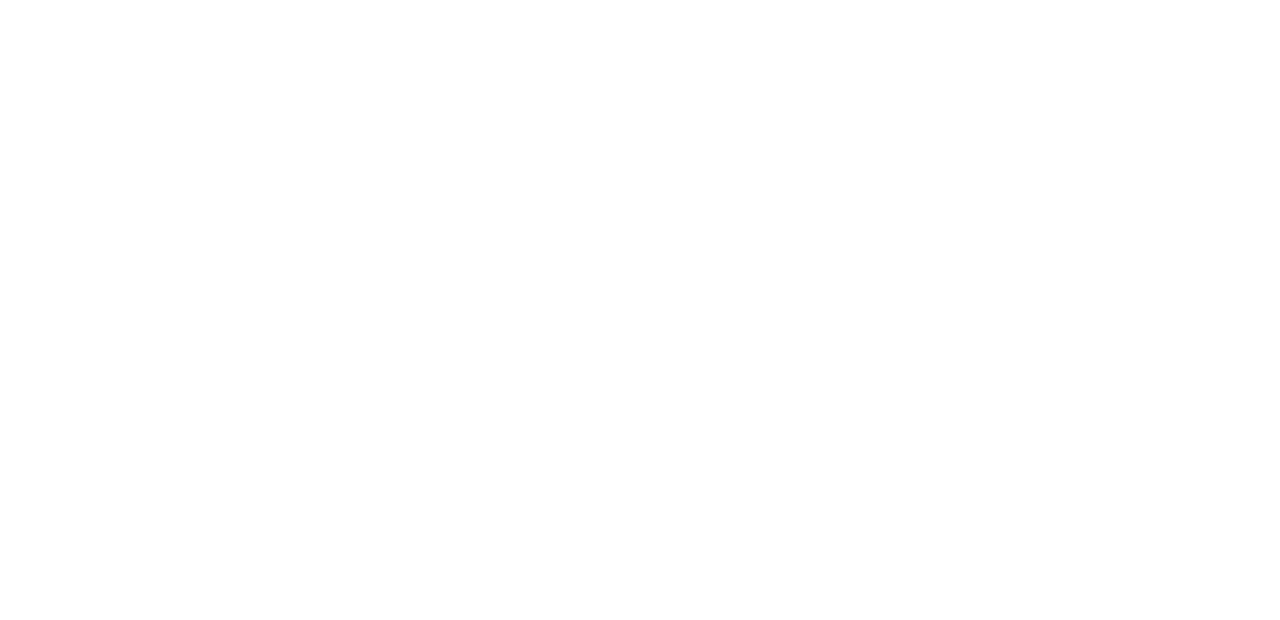
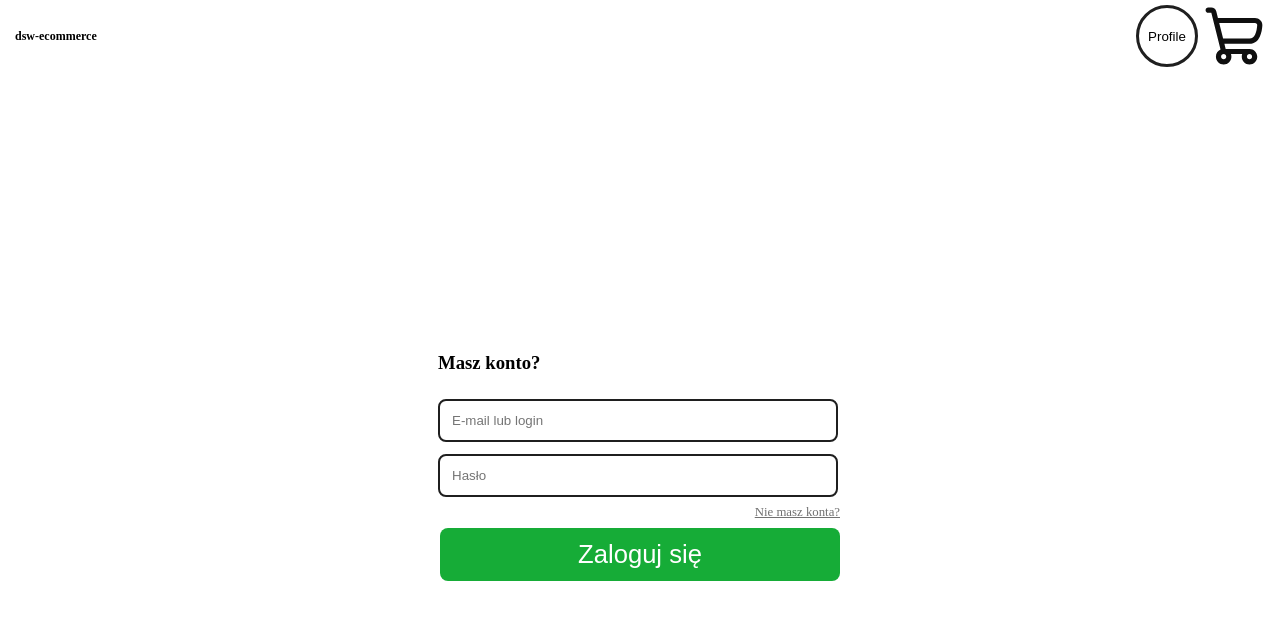
Before and after one commit to Listwas/dsw-ecommerce, a React (Vite) app in the folder frontend/: page /login in a window 1280 px wide. Before the commit this address had no page. Shown: the top 620 px of the page. Built offline with nearby package versions, Linux system fonts and the light colour scheme.

Commit message:
feat: Button, InputField, Login page

```diff
--- a/frontend/src/App.jsx
+++ b/frontend/src/App.jsx
@@ -4,7 +4,7 @@
 //import Cart from './pages/Cart'
 //import Delivery from './pages/Delivery'
 import Homepage from './pages/Homepage'
-//import Login from './pages/Login'
+import Login from './pages/Login'
 //import PasswordReset from './pages/PasswordReset'
 import ProductDetails from './pages/ProductDetails'
 //import Register from './pages/Register'
@@ -20,6 +20,7 @@
             <Routes>
                 <Route path="/" element={<Homepage />} />
                 <Route path="/product_details" element={<ProductDetails />} />
+                <Route path="/login" element={<Login />} />
             </Routes>
         </>
     )
--- a/frontend/src/components/Button.jsx
+++ b/frontend/src/components/Button.jsx
@@ -1,12 +1,12 @@
 import styles from '../styles/Button.module.css'
 import { Link } from 'react-router-dom'
 
-export default function Button({ width, height }) {
+export default function Button({ width, height, placeholder }) {
     return (
         <>
             <div>
                 <Link to="/">
-                    <button className={styles.button_style} style={{ width: `${width}px`, height: `${height}px` }}> dodaj do koszyka </button>
+                    <button className={styles.button_style} style={{ width: `${width}px`, height: `${height}px` }}> {placeholder} </button>
                 </Link>
             </div>
         </>
--- /dev/null
+++ b/frontend/src/components/InputField.jsx
@@ -0,0 +1,9 @@
+import styles from '../styles/InputField.module.css'
+
+export default function InputField({ placeholder, width }) {
+    return (
+        <>
+            <input className={styles.input_field} type="text" placeholder={placeholder} style={{ width: `${width}px` }} />
+        </>
+    )
+}
--- a/frontend/src/pages/Login.jsx
+++ b/frontend/src/pages/Login.jsx
@@ -0,0 +1,22 @@
+import NavBar from '../components/NavBar'
+import styles from '../styles/Login.module.css'
+import InputField from '../components/InputField'
+import Button from '../components/Button'
+import { Link } from 'react-router-dom'
+
+export default function Login() {
+    return (
+        <>
+            <NavBar />
+            <div className={styles.center}>
+                <div className={styles.wrapper}>
+                    <h3> Masz konto? </h3>
+                    <InputField width={400} placeholder='E-mail lub login' />
+                    <InputField width={400} placeholder='Hasło' />
+                    <Link to="/register"> Nie masz konta? </Link>
+                    <Button width={400} placeholder='Zaloguj się' />
+                </div>
+            </div>
+        </>
+    )
+}
--- a/frontend/src/styles/Button.module.css
+++ b/frontend/src/styles/Button.module.css
@@ -1,7 +1,10 @@
 .button_style {
+    box-sizing: border-box;
     font-size: 1.6rem;
     color: white;
     border: none;
     border-radius: 8px;
+    padding: 12px;
+    margin: 6px 0 6px 0;
     background-color: #16AC37;
 }
--- /dev/null
+++ b/frontend/src/styles/InputField.module.css
@@ -0,0 +1,7 @@
+.input_field {
+    box-sizing: border-box;
+    padding: 12px;
+    margin: 6px 0 6px 0;
+    border: 2px solid #1f1f1f;
+    border-radius: 8px;
+}
--- /dev/null
+++ b/frontend/src/styles/Login.module.css
@@ -0,0 +1,20 @@
+.center {
+    display: flex;
+    justify-content: center;
+    height: 700px;
+}
+
+.wrapper {
+    display: flex;
+    justify-content: center;
+    align-items: start;
+    flex-flow: column nowrap;
+}
+
+.wrapper a {
+    color: #717171;
+    font-size: 0.8rem;
+    align-self: self-end;
+    padding: 2px;
+    text-decoration: underline;
+}
```
